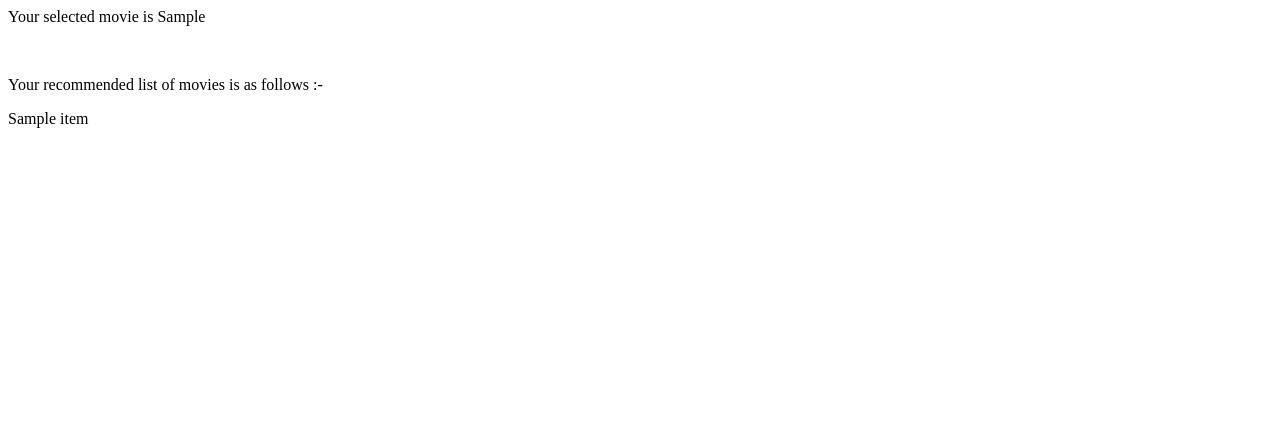
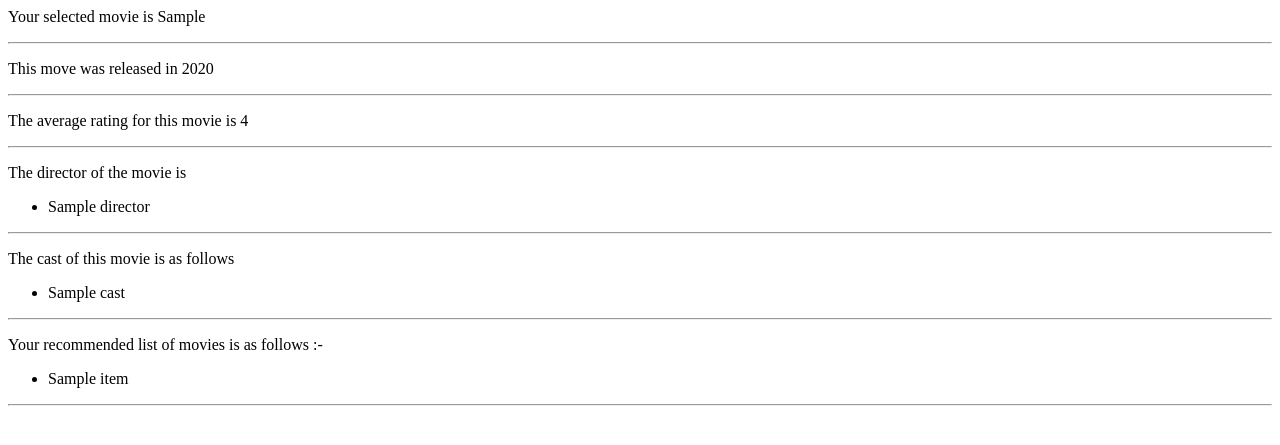
Before and after one commit to hiteshahuja23/Movie-Recommendation_Engine, a Flask app: template templates/result.html in a window 1280 px wide. Shown: the top 445 px of the page. Run offline with Flask 2, Linux system fonts and the light colour scheme; the template is opened without the code that fills it: most values are stand-ins (such as "Sample title", 1, 10 or a date in 2020).

Commit message:
Additional movie details

```diff
--- a/app.py
+++ b/app.py
@@ -3,6 +3,7 @@ import pandas as pd
 import numpy as np
 from sklearn.feature_extraction.text import CountVectorizer
 from sklearn.metrics.pairwise import cosine_similarity
+import imdb
 
 app = Flask(__name__)
 
@@ -40,8 +41,17 @@ def hello():
     recommendations = []
     for i in range(1,11):
         recommendations.append(get_title_from_index(sorted_similar_movies[i][0]))
+    moviesDB = imdb.IMDb()
+    movies = moviesDB.search_movie(myMovie)
+    id = movies[0].getID()
+    movie = moviesDB.get_movie(id)
+    title = movie['title']
+    year=movie['year']
+    rating=movie['rating']
+    directors=movie['directors']
+    casting=movie['cast']
     print(myMovie)
-    return render_template('result.html', myMovie=myMovie, recommendations=recommendations)
+    return render_template('result.html', myMovie=myMovie, recommendations=recommendations,title=title,year=year,rating=rating,directors=directors,casting=casting)
 
 if __name__ == "__main__":
     app.run()
--- a/requirements.txt
+++ b/requirements.txt
@@ -13,3 +13,4 @@ scipy==1.3.2
 six==1.13.0
 Werkzeug==0.16.0
 pandas==1.0.5
+IMDbPY==6.8
--- a/templates/result.html
+++ b/templates/result.html
@@ -4,11 +4,37 @@
 </head>
 <body>
     <p>Your selected movie is {{myMovie}} </p>
-    <br>
+    <hr>
+    <p>This move was released in {{year}}</p>
+    <hr>
+    <p>The average rating for this movie is {{rating}}</p>
+    <hr>
+    <p>The director of the movie is
+    {% for director in directors %}
+    <ul>
+        <li><p> {{ director }} </p></li>
+    </ul>
+    {% endfor %}
+    </p>
+    <hr>
+    <p>The cast of this movie is as follows</p>
+    {% for cast in casting %}
+    <ul>
+        <li><p> {{ cast }} </p></li>
+    </ul>
+    {% endfor %}
+
+    <hr>
+
     <p>Your recommended list of movies is as follows :-</p>
 
     {% for item in recommendations %}
-        <p> {{ item }} </p>
+    <ul>
+        <li><p> {{ item }} </p></li>
+    </ul>
     {% endfor %}
+    <hr>
+
+
 </body>
 </html>
```
Also changed, not shown: 1 other file.
